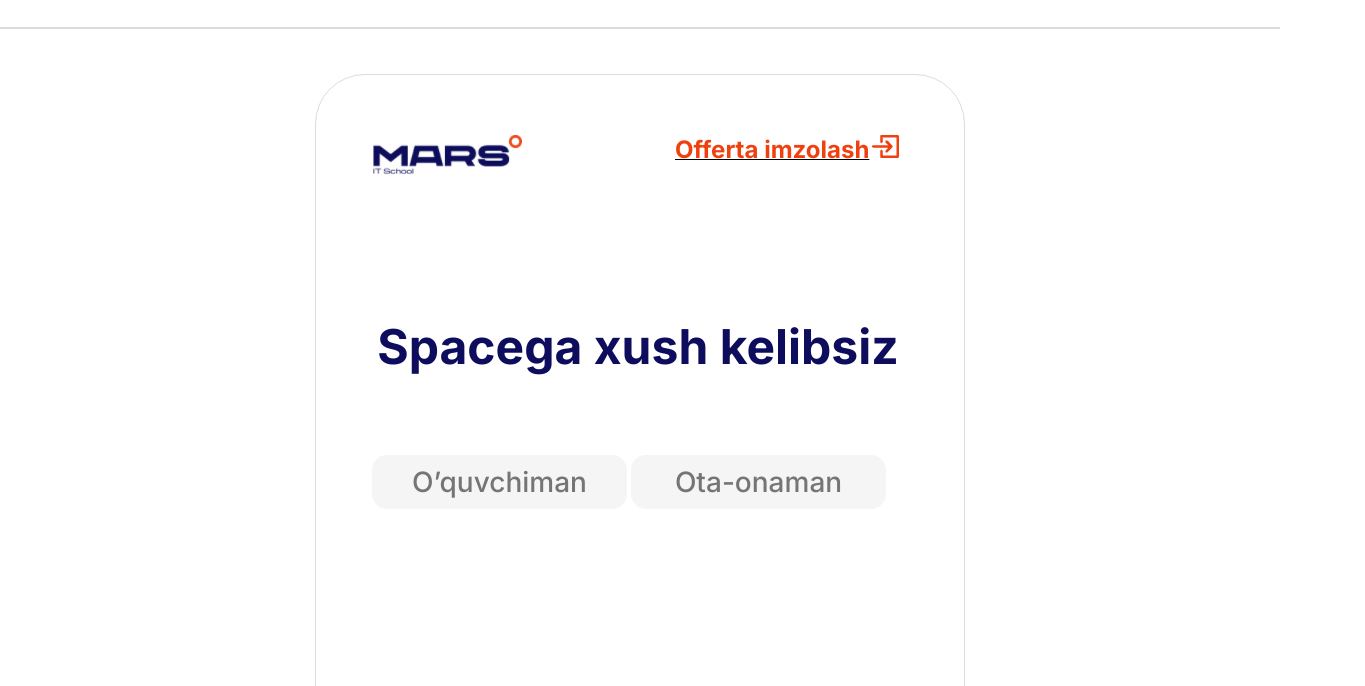
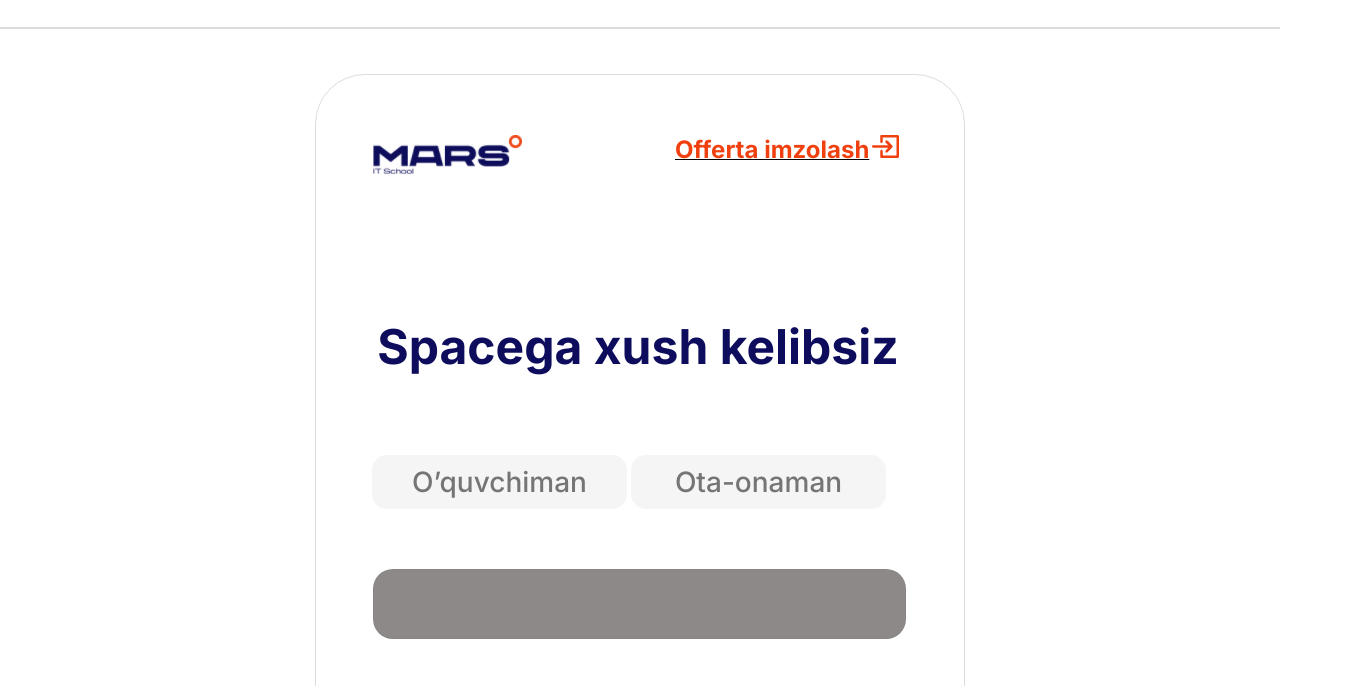
Before and after one commit to Abdullohte/3.1, a plain HTML site: page index.html in a window 1280 px wide. Shown: the part 114-800 px from the top of the page, 1365 px wide, since content can reach past the window. Drawn offline with Linux system fonts and the light colour scheme.

Commit message:
Update main.css

```diff
--- a/main.css
+++ b/main.css
@@ -102,6 +102,7 @@
   background: #8e8989;
   width: 533px;
   height: 70px;
-  margin-left: 460px;
-  margin-top: 604px;
+  margin-left: 1px;
+  margin-top: 60px;
+  color:black;
 }
```
